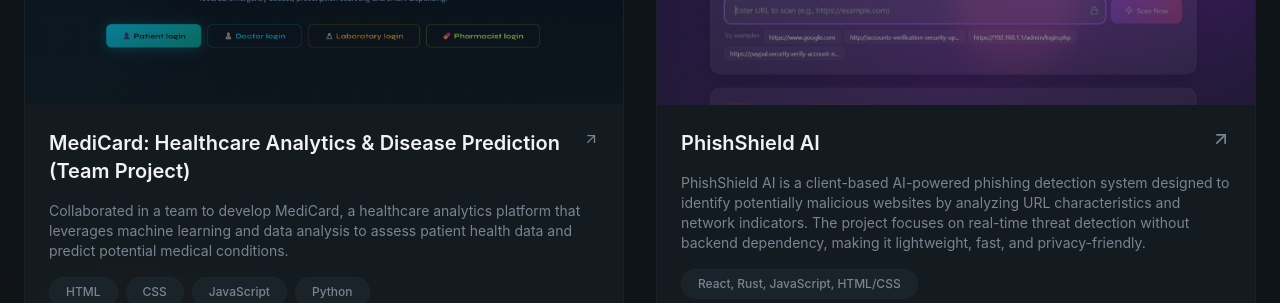
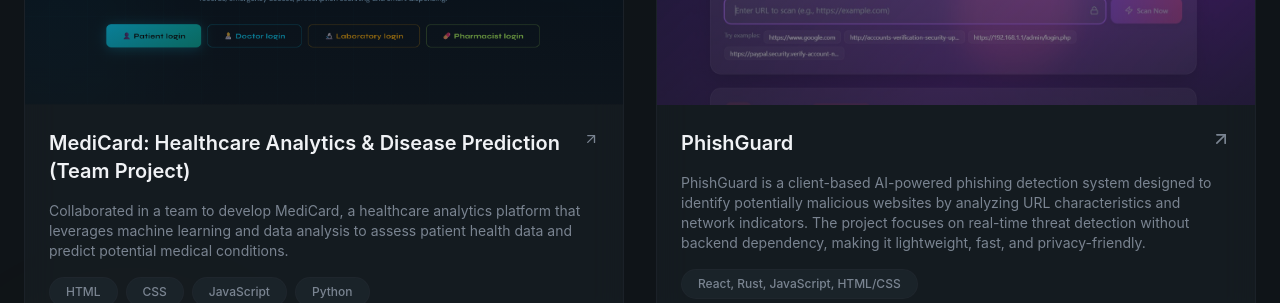
Before and after one commit to stiwari0223-ux/Sudhanshu_Portfolio, a React (Vite) app: page / in a window 1280 px wide. Shown: the part 3420-3723 px from the top of the page. Built offline with nearby package versions, Linux system fonts and the light colour scheme.

Commit message:
Update Projects.jsx

```diff
--- a/src/sections/Projects.jsx
+++ b/src/sections/Projects.jsx
@@ -32,9 +32,9 @@ const projects = [
     github: "https://github.com/sujeet-01/MediCard",
   },
   {
-    title: "PhishShield AI",
+    title: "PhishGuard",
     description:
-      "PhishShield AI is a client-based AI-powered phishing detection system designed to identify potentially malicious websites by analyzing URL characteristics and network indicators. The project focuses on real-time threat detection without backend dependency, making it lightweight, fast, and privacy-friendly.",
+      "PhishGuard is a client-based AI-powered phishing detection system designed to identify potentially malicious websites by analyzing URL characteristics and network indicators. The project focuses on real-time threat detection without backend dependency, making it lightweight, fast, and privacy-friendly.",
     image: "/projects/project2.jpeg",
     tags: ["React, Rust, JavaScript, HTML/CSS"],
     link: "https://phishguard-kappa.vercel.app/",
```
